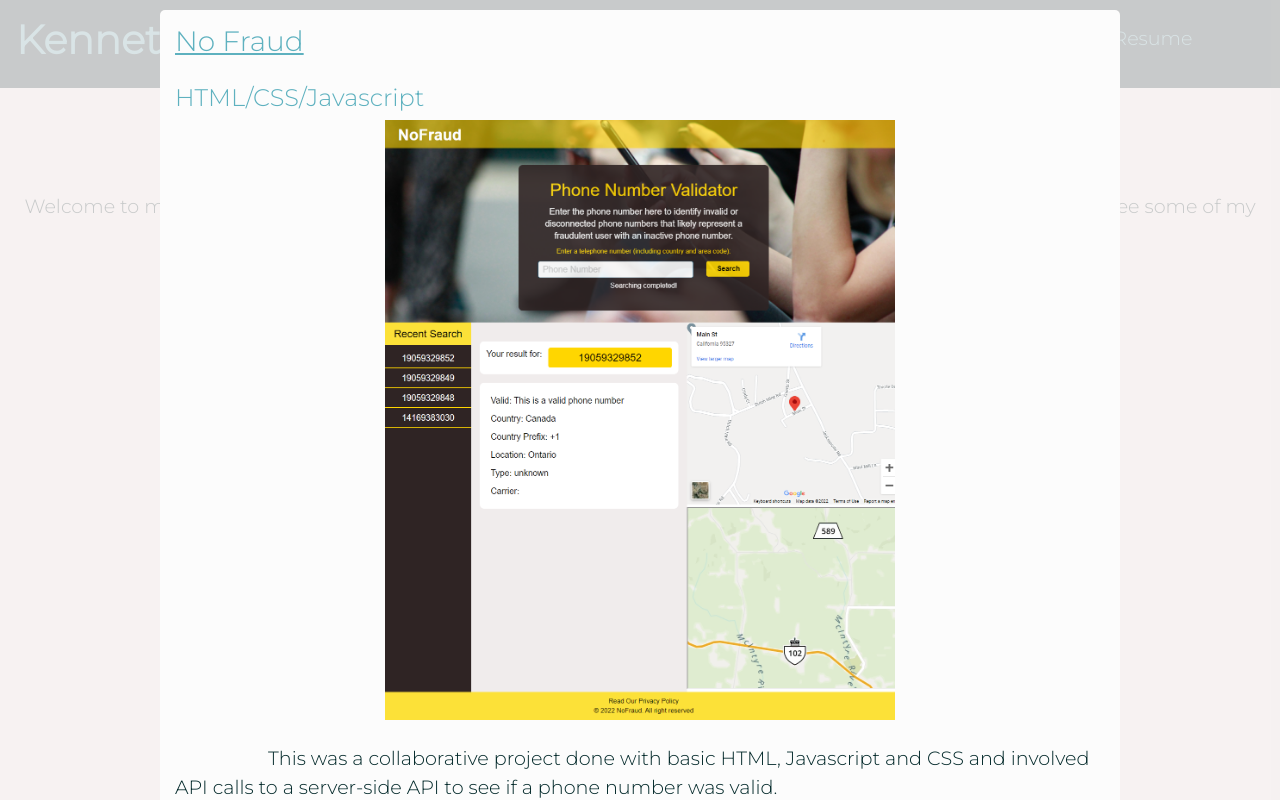
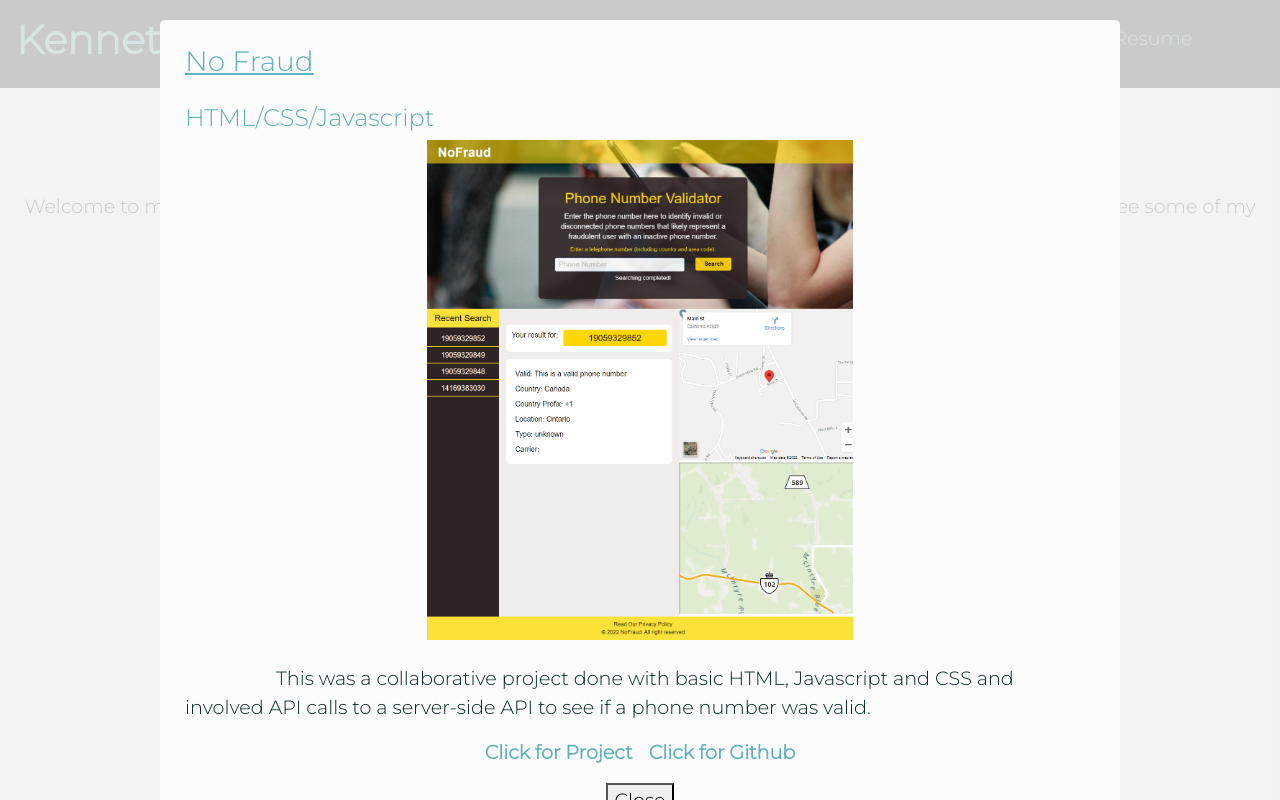
Before and after one commit to KennWg/my-portfolio, a React (Create React App) app: page / in a window 1280 px wide. Both pictures are taken after a click on the element 369 px from the left and 499 px from the top of the page. Shown: the top 800 px of the page. Built offline with nearby package versions, Linux system fonts and the light colour scheme.

Commit message:
minor aesthetic changes to css

```diff
--- a/src/components/About/index.js
+++ b/src/components/About/index.js
@@ -2,8 +2,8 @@ import React from "react";
 
 function About() {
     return (
-        <div className="w-75">
-            <h2 className="mx-5 my-2 mt-3">About Me</h2>
+        <div className="w-100 aboutContainer">
+            <h2 className="mx-5 my-5 text-center">About Me</h2>
             <p className="mx-5 py-2">Hello, welcome to the portfolio I made with React.  I've filled the page with some projects I've done over the last year or so as I learned more technologies.  I graduated from the University of Toronto Mississauga with a BSc in forensic science and psychology and was working in the security systems field for a few years.
             I decided recently that it's time for a change, and I enrolled in a bootcamp with the University of Toronto to pursue something I always had an interest in.
             </p>
--- a/src/components/Modal/index.js
+++ b/src/components/Modal/index.js
@@ -12,8 +12,8 @@ function Modal({currentProject, onClose}) {
                 <img className="modalImage" src={require(`../../assets/cards/card${index}.png`)} alt={`${name}`}></img>
                 <p className="pt-4">{description}</p>
                 <div className="modalLinks d-flex justify-content-center pb-3">
-                    <a href={projectLink} className="px-2">Project can be found here!</a>
-                    <a href={githubLink} className="px-2">Click here for github</a>
+                    <a href={projectLink} className="px-2" target="_blank" rel="noreferrer noopener">Click for Project</a>
+                    <a href={githubLink} className="px-2" target="_blank" rel="noreferrer noopener">Click for Github</a>
                 </div>
                 <div className="buttonWrapper w-100 justify-content-center d-flex">
                     <button type="button" className="text-align-center" onClick={onClose}>Close</button>
--- a/src/index.css
+++ b/src/index.css
@@ -161,13 +161,19 @@ footer a {
 	background: var(--color5);
 	border-radius: 5px;
 	max-width: 100%;
-	margin: 10px auto;
-	padding: 15px;
+	margin: 20px auto;
+	padding: 25px;
 	width: 960px;
 }
 
 .modalContainer p {
   text-indent: 10%;
+}
+
+.modalContainer a {
+  text-decoration: none;
+  color: var(--color4);
+  font-weight: bolder;
 }
 
 .modalTitle {
@@ -176,6 +182,12 @@ footer a {
 
 .modalImage {
   object-fit: scale-down;
-  max-height: 600px;
+  max-height: 500px;
   width: 100%;
 }
+
+/* About */
+
+.aboutContainer p {
+  text-indent: 5%;
+}
```
